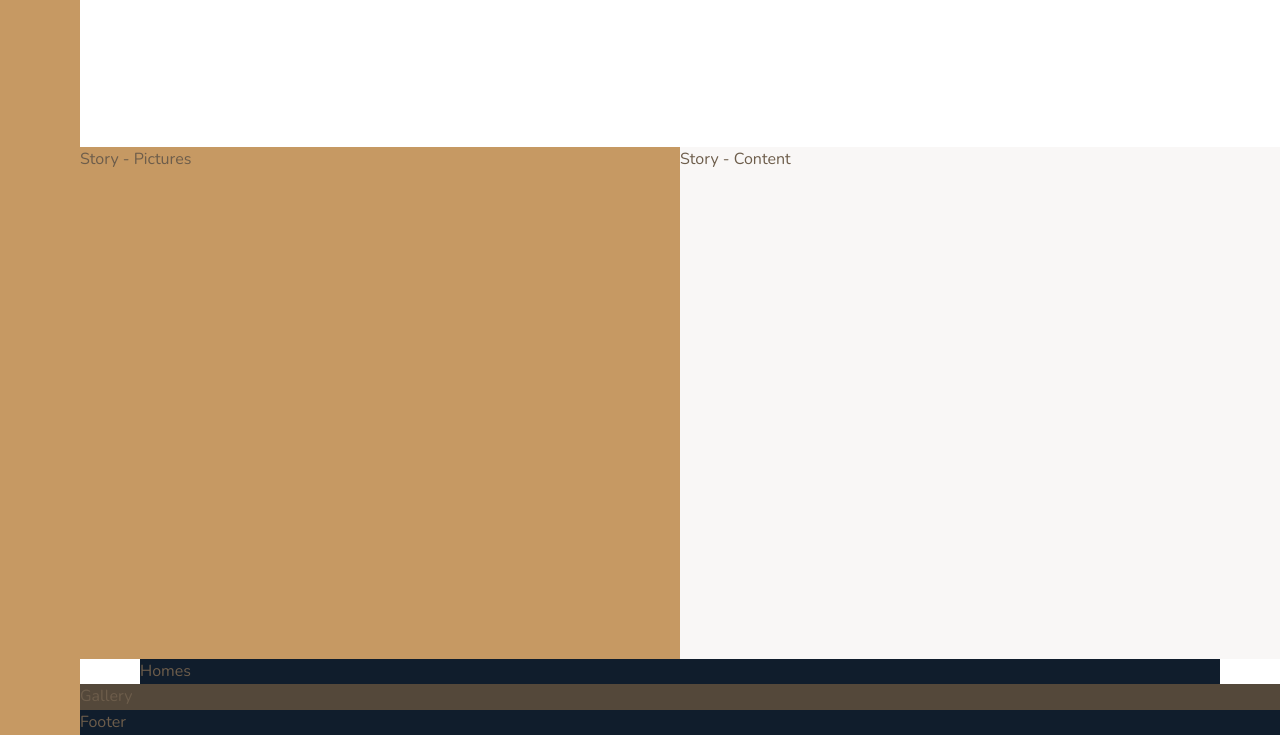
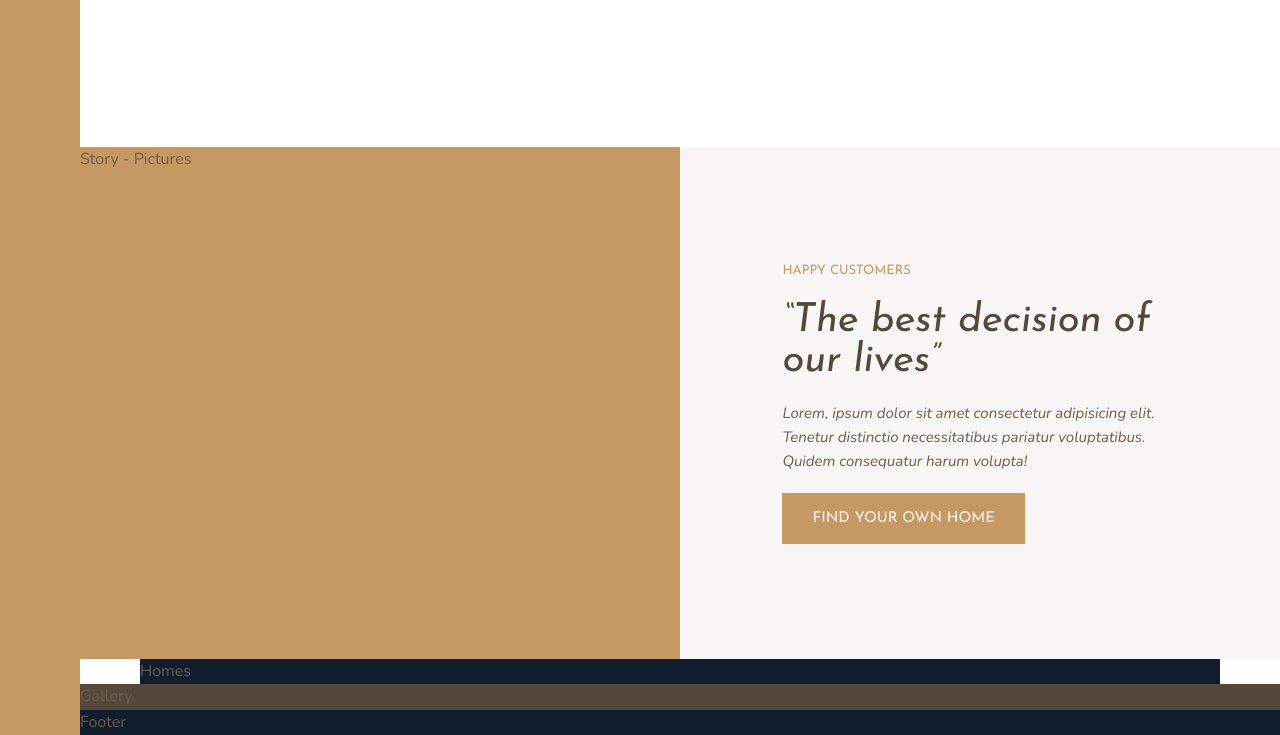
Before and after one commit to dhrubach/advanced-css-sass, a website: page css-grid/index.html in a window 1280 px wide. Shown: the part 1169-1904 px from the top of the page. Drawn offline with nearby package versions, Linux system fonts and the light colour scheme.

Commit message:
feat(css-grid) : story content section

```diff
--- a/css-grid/index.html
+++ b/css-grid/index.html
@@ -85,7 +85,17 @@
 		</section>
 
 		<div class="c-story__pictures">Story - Pictures</div>
-		<div class="c-story__content">Story - Content</div>
+
+		<!-- * Story Content Section -->
+		<div class="c-story__content">
+			<h3 class="heading-3 u-margin-bottom-sm">Happy Customers</h3>
+			<h2 class="heading-2 heading-2--dark u-margin-bottom-sm">&ldquo;The best decision of our lives&rdquo;</h2>
+			<p class="c-story-content__text u-margin-bottom-sm">
+				Lorem, ipsum dolor sit amet consectetur adipisicing elit. Tenetur distinctio necessitatibus pariatur
+				voluptatibus. Quidem consequatur harum volupta!</p>
+			<button class="btn">Find your own home</button>
+		</div>
+
 		<section class="c-homes">Homes</section>
 		<section class="c-gallery">Gallery</section>
 		<footer class="c-footer">Footer</footer>
--- a/css-grid/sass/base/_typography.scss
+++ b/css-grid/sass/base/_typography.scss
@@ -22,10 +22,28 @@ body {
 }
 
 .heading-2 {
+	font-size: 4rem;
+	font-style: italic;
+	line-height: 1;
+
 	@extend %heading;
+
+	&--light {
+		color: $color-grey-light-1;
+	}
+
+	&--dark {
+		color: $color-grey-dark-1;
+	}
 }
 
 .heading-3 {
+	font-size: 1.3rem;
+
+	text-transform: uppercase;
+
+	color: $color-primary;
+
 	@extend %heading;
 }
 
--- /dev/null
+++ b/css-grid/sass/base/_utilities.scss
@@ -0,0 +1,9 @@
+.u-margin {
+	&-bottom-sm {
+		margin-bottom: 2rem;
+	}
+
+	&-bottom-md {
+		margin-bottom: 3rem;
+	}
+}
--- /dev/null
+++ b/css-grid/sass/components/_button.scss
@@ -0,0 +1,19 @@
+.btn {
+	font-family: $font-display;
+	font-size: 1.5rem;
+
+	padding: 1.8rem 3rem;
+
+	cursor: pointer;
+	transition: all 0.2sec;
+	text-transform: uppercase;
+
+	color: $color-grey-light-1;
+	border: none;
+	border-radius: 0;
+	background-color: $color-primary;
+
+	&:hover {
+		background-color: $color-primary-dark;
+	}
+}
--- a/css-grid/sass/components/_story.scss
+++ b/css-grid/sass/components/_story.scss
@@ -7,9 +7,23 @@
 	}
 
 	&__content {
+		display: flex;
+		align-items: flex-start;
+		flex-direction: column;
+		justify-content: center;
+
+		padding: 6rem 8vw;
+
 		background-color: $color-grey-light-1;
 
 		grid-column: col-start 5 / full-end;
 		grid-row: 3 / 4;
 	}
 }
+
+.c-story-content {
+	&__text {
+		font-size: 1.5rem;
+		font-style: italic;
+	}
+}
--- a/css-grid/sass/main.scss
+++ b/css-grid/sass/main.scss
@@ -2,9 +2,11 @@
 
 @import 'base/base';
 @import 'base/typography';
+@import 'base/utilities';
 
 @import 'layout/layout';
 
+@import 'components/button';
 @import 'components/features';
 @import 'components/footer';
 @import 'components/gallery';
```
Also changed, not shown: css-grid/css/style.css.
